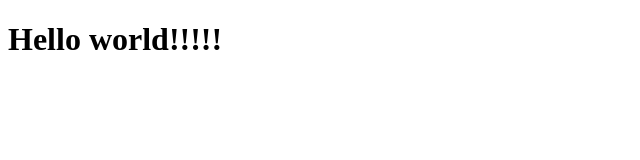
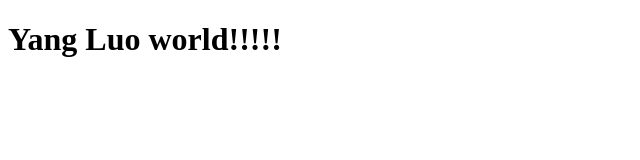
Before and after one commit to yangluo1234/yangluo1234.github.io, a plain HTML site: page index.html in a window 1280 px wide. Shown: the whole page, without its empty margins (0-640 px from the left). Drawn offline with Linux system fonts and the light colour scheme.

Commit message:
Update index.html

```diff
--- a/index.html
+++ b/index.html
@@ -6,6 +6,6 @@
     <title>Yang Iris Luo's first web page</title>
   </head>
   <body>
-    <h1>Hello world!!!!!</h1>
+    <h1>Yang Luo world!!!!!</h1>
   </body>
 </html>
```
